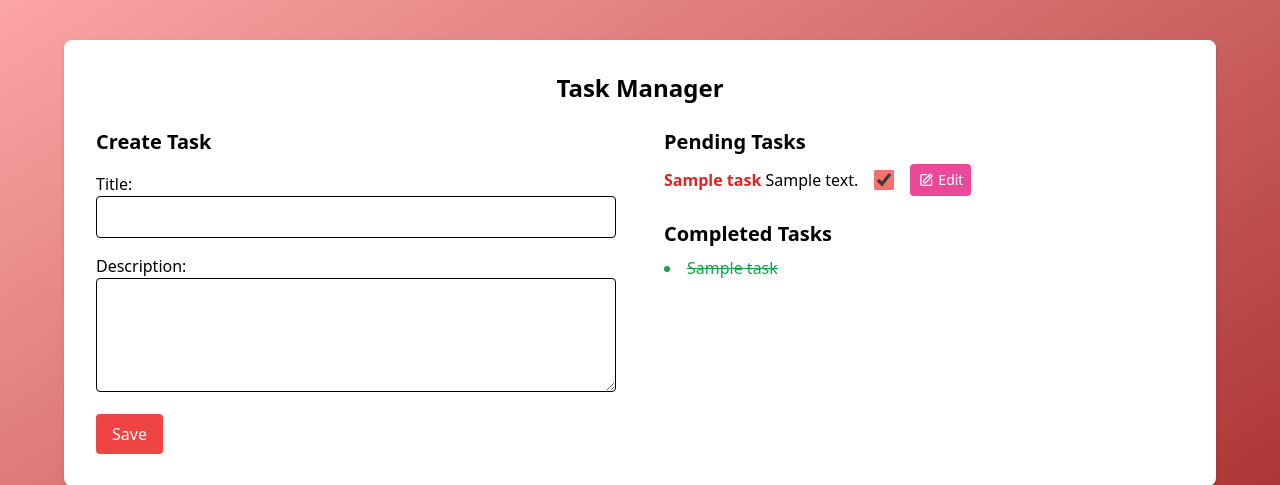
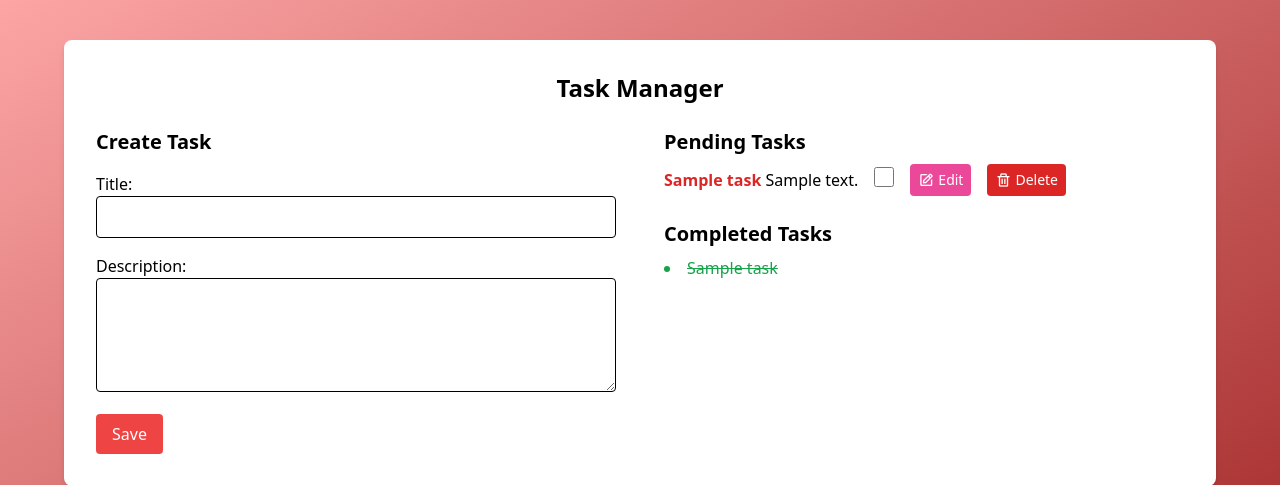
Before and after one commit to cordovabarbara/crud-django, a Django app: template crudproject/crud/templates/task_list.html in a window 1280 px wide. Shown: the top 485 px of the page. Run offline with Django 5.2, Linux system fonts and the light colour scheme; the template is opened without the code that fills it: values that come from a table or form of the project are taken from there, others are empty; tables that the repository leaves empty hold one stand-in row (values such as "Sample post"); parts of the project's set-up code (start-up, migrations or seed data) failed here and were passed over; some libraries are stand-ins or nearby versions.

Commit message:
feat(tasks): add delete button in HTML and delete_task view

```diff
--- a/crudproject/crud/templates/task_list.html
+++ b/crudproject/crud/templates/task_list.html
@@ -1,12 +1,16 @@
 <!DOCTYPE html>
 <html lang="en">
   <head>
-    <meta charset="UTF-8">
-    <meta name="viewport" content="width=device-width, initial-scale=1.0">
+    <meta charset="UTF-8" />
+    <meta name="viewport" content="width=device-width, initial-scale=1.0" />
     <title>Task Manager</title>
     <script src="https://cdn.tailwindcss.com"></script>
-    <link href='https://unpkg.com/boxicons@2.1.4/css/boxicons.min.css' rel='stylesheet'>
+    <link
+      href="https://unpkg.com/boxicons@2.1.4/css/boxicons.min.css"
+      rel="stylesheet"
+    />
   </head>
+
   <body class="bg-gradient-to-br from-red-300 to-red-800 min-h-screen p-10">
     <div class="max-w-6xl mx-auto bg-white shadow-md rounded-lg p-8">
       <h1 class="text-2xl font-bold mb-6 text-center">Task Manager</h1>
@@ -16,38 +20,74 @@
         <div>
           <h2 class="text-xl font-semibold mb-4">Create Task</h2>
           <form action="" method="post" class="space-y-4">
-                    {% csrf_token %}
-                    {{ form.as_p }}
-                    <button type="submit" class="bg-red-500 text-white px-4 py-2 rounded hover:bg-red-700">Save</button>
+            {% csrf_token %} {{ form.as_p }}
+            <button
+              type="submit"
+              class="bg-red-500 text-white px-4 py-2 rounded hover:bg-red-700"
+            >
+              Save
+            </button>
           </form>
         </div>
 
         <!-- Tasks List -->
         <div>
           <h2 class="text-xl font-semibold mb-2">Pending Tasks</h2>
-                <ul class="mb-6 list-disc list-inside space-y-1">
+          <ul class="mb-6 list-disc list-inside space-y-2">
             {% for task in incompleted_tasks %}
-                        <form action="{% url 'crud:update_task' task.id %}" method="post">
+            <li class="flex items-center gap-4">
+              <div class="break-words max-w-xs">
+                <span class="text-red-600 font-bold">{{ task.title }}</span>
+                {{ task.description }}
+              </div>
+
+              <!-- Checkbox -->
+              <form
+                action="{% url 'crud:update_task' task.id %}"
+                method="post"
+                class="inline"
+              >
                 {% csrf_token %}
-                            <li class="flex items-center gap-4">
-                                <div>
-                                    <span class="text-red-600 font-bold">{{ task.title }}</span> {{ task.description }}
-                                </div>
+                <input
+                  type="checkbox"
+                  name="completed"
+                  onchange="this.form.submit()"
+                  {%
+                  if
+                  task.completed
+                  %}checked{%
+                  endif
+                  %}
+                  class="w-5 h-5 accent-red-400 cursor-pointer"
+                />
+              </form>
+
               <div class="flex items-center gap-4">
-                                    <!-- Checkbox -->
-                                    <input type="checkbox" name="completed"
-                                        onchange="this.form.submit()"
-                                        {% if task.completed %} checked {% endif %}
-                                        class="w-5 h-5 accent-red-400 cursor-pointer">
+                <!-- Btn Edit -->
+                <a
+                  href="{% url 'crud:edit_task' task.id %}"
+                  class="inline-flex items-center bg-pink-500 text-white px-2 py-1 rounded hover:bg-red-700 text-sm"
+                >
+                  <i class="bx bx-edit text-base mr-1"></i> Edit
+                </a>
 
-                                    <!-- Btn Edit -->
-                                    <a href="{% url 'crud:edit_task' task.id %}"
-                                    class="inline-flex items-center bg-pink-500 text-white px-2 py-1 rounded hover:bg-red-700 text-sm">
-                                        <i class='bx bx-edit text-base mr-1'></i> Edit
-                                    </a>
+                <!-- Btn Delete -->
+                <form
+                  action="{% url 'crud:delete_task' task.id %}"
+                  method="post"
+                  onsubmit="return confirm('Are you sure you want to delete this task?');"
+                  class="inline"
+                >
+                  {% csrf_token %}
+                  <button
+                    type="submit"
+                    class="inline-flex items-center bg-red-600 text-white px-2 py-1 rounded hover:bg-red-800 text-sm"
+                  >
+                    <i class="bx bx-trash text-base mr-1"></i> Delete
+                  </button>
+                </form>
               </div>
             </li>
-                        </form>
             {% empty %}
             <li class="text-gray-400">No pending tasks</li>
             {% endfor %}
--- a/crudproject/crud/urls.py
+++ b/crudproject/crud/urls.py
@@ -6,5 +6,6 @@ app_name='crud'
 urlpatterns = [
     path('', views.task_list_and_create, name='crud_list'),
     path('update_task/<int:task_id>', views.update_task, name='update_task'),
-    path('edit_task/<int:task_id>', views.edit_task, name='edit_task')
+    path('edit_task/<int:task_id>', views.edit_task, name='edit_task'),
+    path('delete_task/<int:task_id>', views.delete_task, name='delete_task')
 ]
```
Also changed, not shown: crudproject/crud/views.py (+10 -0 lines). Lines whose indentation alone changed are shown as unchanged.
